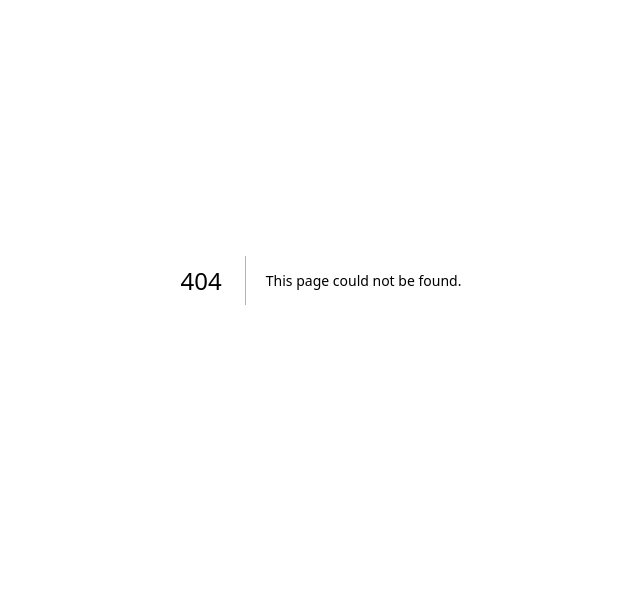
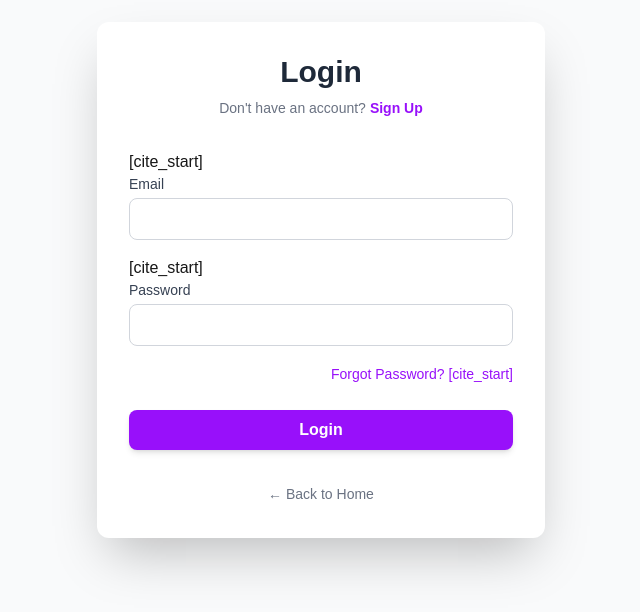
Before and after one commit to adhithyan-kj/mulearn-vast-website, a Next.js app: page /onboarding in a window 1280 px wide. Before the commit this address had no page. Shown: the part 120-732 px from the top of the page, without its empty margins (319-959 px from the left). Built offline with nearby package versions, Linux system fonts and the light colour scheme.

Commit message:
Initial Next.js project setup

```diff
--- /dev/null
+++ b/src/app/onboarding/page.js
@@ -0,0 +1,117 @@
+import Link from "next/link";
+import { useState } from "react";
+
+export default function OnboardingPage() {
+  const [isLogin, setIsLogin] = useState(true); // State to switch between Login and Sign Up
+
+  // Helper component for common form inputs
+  const FormInput = ({ id, label, type = "text", required = true }) => (
+    <div className="mb-4">
+      <label
+        htmlFor={id}
+        className="block text-sm font-medium text-gray-700 mb-1"
+      >
+        {label}
+      </label>
+      <input
+        type={type}
+        id={id}
+        name={id}
+        required={required}
+        className="w-full px-3 py-2 border border-gray-300 rounded-lg focus:outline-none focus:ring-2 focus:ring-purple-500 transition duration-150"
+      />
+    </div>
+  );
+
+  return (
+    <div className="min-h-screen flex items-center justify-center bg-gray-50 p-4">
+      <div className="w-full max-w-md bg-white p-8 shadow-2xl rounded-xl">
+        {/* Title and Switcher */}
+        <div className="text-center mb-8">
+          <h1 className="text-3xl font-bold text-gray-800 mb-2">
+            {isLogin ? "Login" : "Sign Up"}
+          </h1>
+          <p className="text-sm text-gray-500">
+            {isLogin ? "Don't have an account?" : "Already have an account?"}
+            <button
+              onClick={() => setIsLogin(!isLogin)}
+              className="ml-1 font-semibold text-purple-600 hover:text-purple-700 transition duration-150"
+            >
+              {isLogin ? "Sign Up" : "Login"}
+            </button>
+          </p>
+        </div>
+
+        <form>
+          {/* --- Option A: Sign Up Fields --- */}
+          {!isLogin && (
+            <>
+              [cite_start]
+              <FormInput id="name" label="Name" /> {/* [cite: 16] */}
+              [cite_start]
+              <FormInput id="email-signup" label="Email" type="email" />{" "}
+              {/* [cite: 17] */}
+              [cite_start]
+              <FormInput id="department" label="Department / Batch" />{" "}
+              {/* [cite: 18] */}
+              [cite_start]
+              <FormInput
+                id="password-signup"
+                label="Password"
+                type="password"
+              />{" "}
+              {/* [cite: 19] */}
+              <button
+                type="submit"
+                className="w-full mt-6 px-4 py-2 bg-blue-600 text-white font-bold rounded-lg hover:bg-blue-700 transition duration-300 shadow-md"
+              >
+                Create Account
+              </button>
+            </>
+          )}
+
+          {/* --- Option B: Login Fields --- */}
+          {isLogin && (
+            <>
+              [cite_start]
+              <FormInput id="email-login" label="Email" type="email" />{" "}
+              {/* [cite: 21] */}
+              [cite_start]
+              <FormInput
+                id="password-login"
+                label="Password"
+                type="password"
+              />{" "}
+              {/* [cite: 22] */}
+              <div className="text-right mb-6">
+                {/* Forgot Password link */}
+                <Link
+                  href="#"
+                  className="text-sm text-purple-600 hover:text-purple-700 transition duration-150"
+                >
+                  Forgot Password? [cite_start]{/* [cite: 23] */}
+                </Link>
+              </div>
+              <button
+                type="submit"
+                className="w-full px-4 py-2 bg-purple-600 text-white font-bold rounded-lg hover:bg-purple-700 transition duration-300 shadow-md"
+              >
+                Login
+              </button>
+            </>
+          )}
+        </form>
+
+        {/* Back to Home Link */}
+        <div className="mt-8 text-center">
+          <Link
+            href="/"
+            className="text-sm text-gray-500 hover:text-gray-700 transition duration-150"
+          >
+            &larr; Back to Home
+          </Link>
+        </div>
+      </div>
+    </div>
+  );
+}
```
